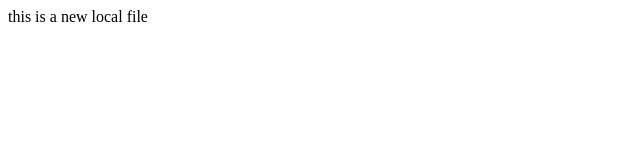
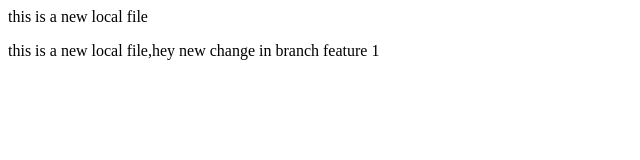
Before and after one commit to ojas6527/local_repo, a plain HTML site: page index.html in a window 1280 px wide. Shown: the whole page, without its empty margins (0-640 px from the left). Drawn offline with Linux system fonts and the light colour scheme.

Commit message:
add new feature

```diff
--- a/index.html
+++ b/index.html
@@ -1 +1,2 @@
 <p>this is a new local file</p>
+<p>this is a new local file,hey new change in branch feature 1</p>
```
